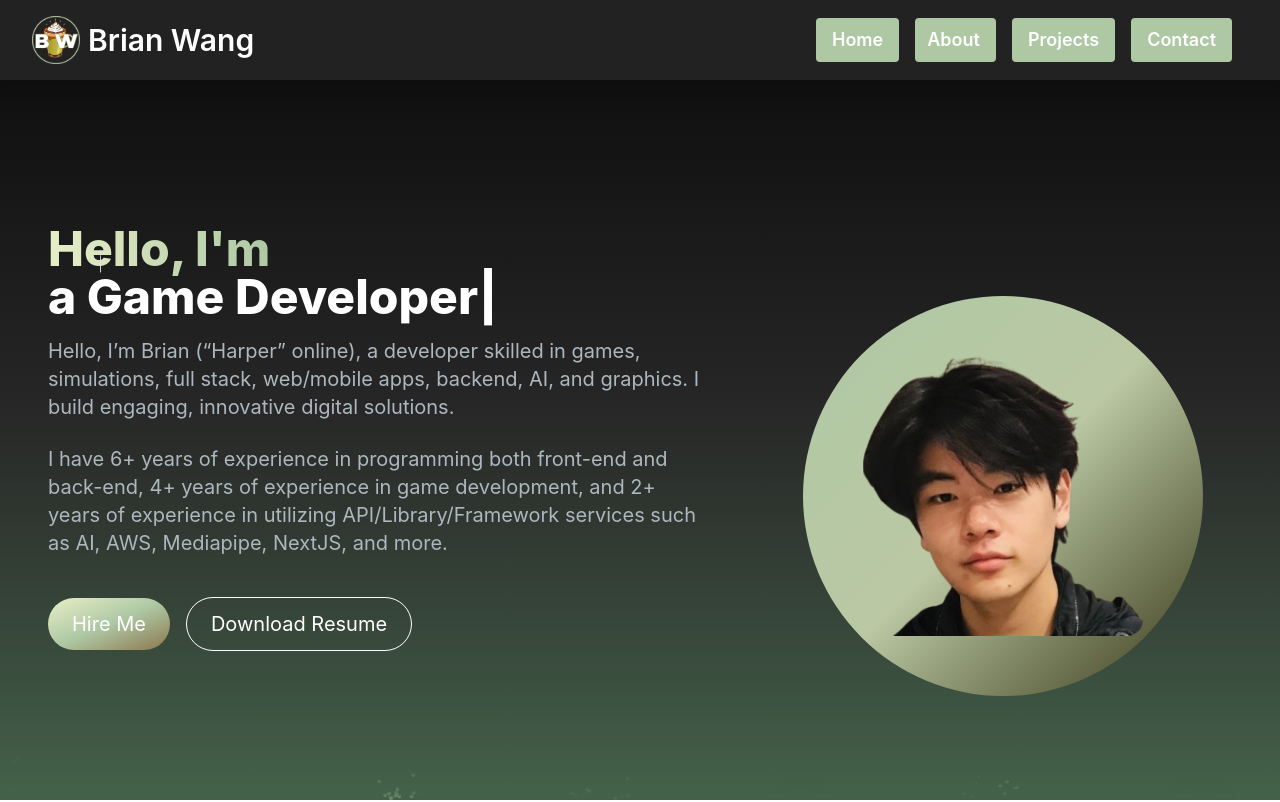
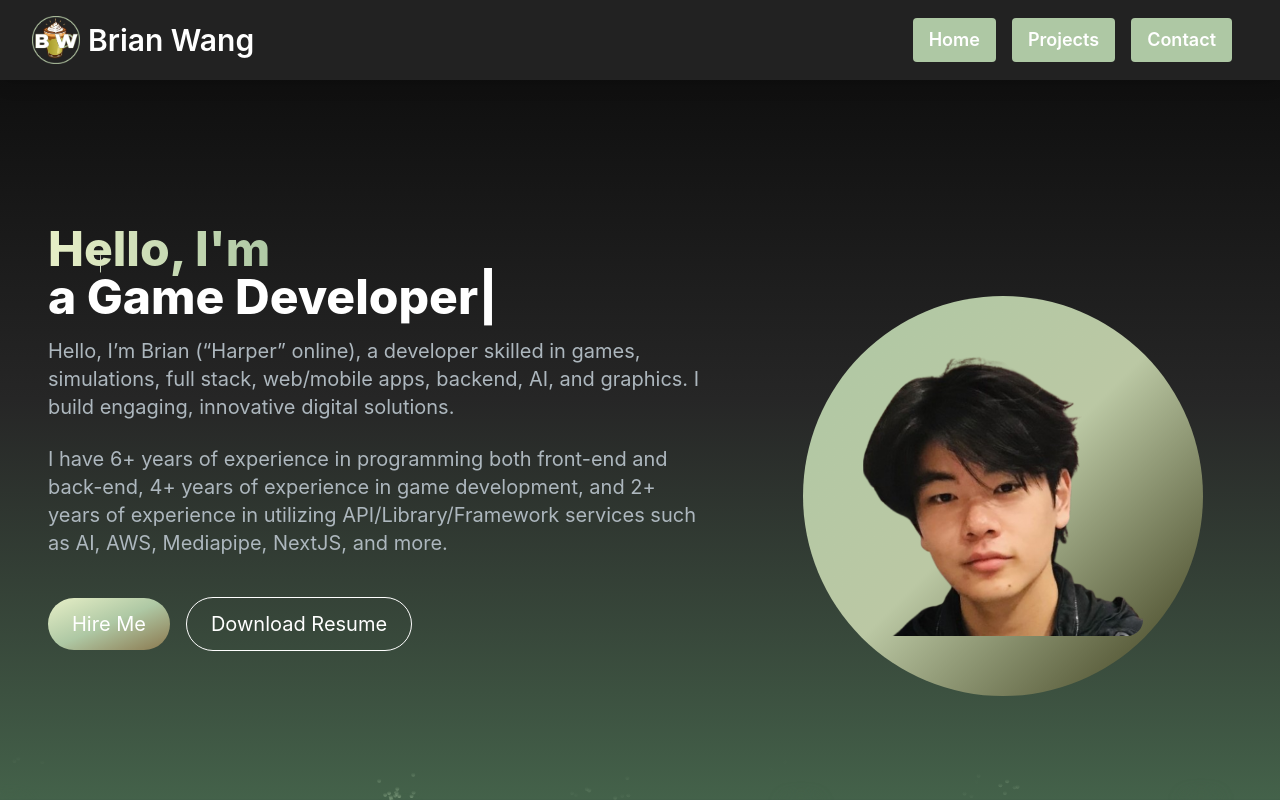
Before and after one commit to brianBoolean88/personal-portfolio-website, a Next.js app: page / in a window 1280 px wide. Shown: the top 802 px of the page. Built offline with nearby package versions, Linux system fonts and the light colour scheme.

Commit message:
NavBar Changes

```diff
--- a/app/components/NavBar.jsx
+++ b/app/components/NavBar.jsx
@@ -19,7 +19,6 @@ const NavBar = () => {
             </Link>
             <ul className="flex flex-row space-x-2 lg:space-x-10 ml-auto">
                 <NavLink href={"/"} title={"Home"} />
-                <NavAnchor href={"/#about"} title={"About"} />
                 <NavLink href={"/projects"} title={"Projects"} />
                 <NavLink href={"/contact"} title={"Contact"} />
             </ul>
```
